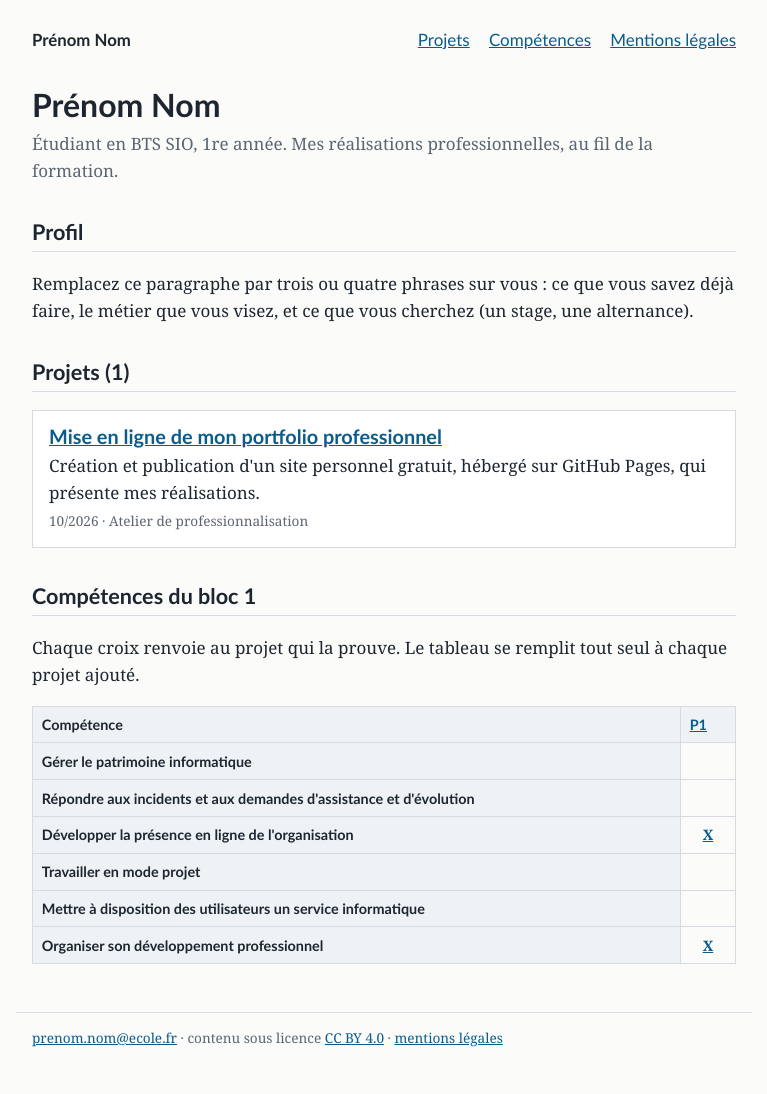
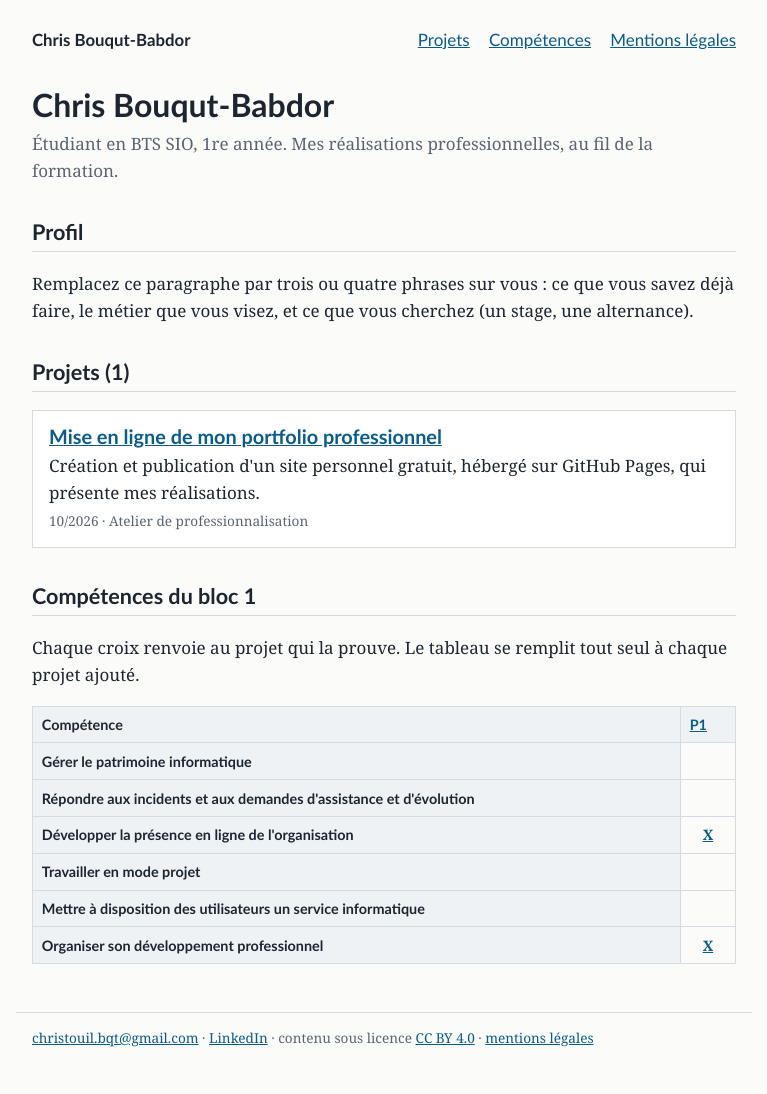
Before and after one commit to Chris-bqt/portfolio, a Jekyll site: the page built from index.html, in a window 1280 px wide. Shown: the whole page, without its empty margins (256-1023 px from the left). Built offline with Jekyll 4.4.1, drawn with Linux system fonts in a browser that asks for light colours.

Commit message:
Update personal information in _config.yml

```diff
--- a/_config.yml
+++ b/_config.yml
@@ -1,9 +1,9 @@
 # Réglages du portfolio. Modifiez les quatre lignes ci-dessous, enregistrez,
 # et le site se met à jour tout seul après la publication.
-title: "Prénom Nom"
+title: "Chris Bouqut-Babdor"
 description: "Étudiant en BTS SIO, 1re année. Mes réalisations professionnelles, au fil de la formation."
-email: "prenom.nom@ecole.fr"
-linkedin: ""
+email: "christouil.bqt@gmail.com"
+linkedin: "https://www.linkedin.com/in/chris-bouquet-babdor-a9b722411"
 
 lang: fr
 
```
